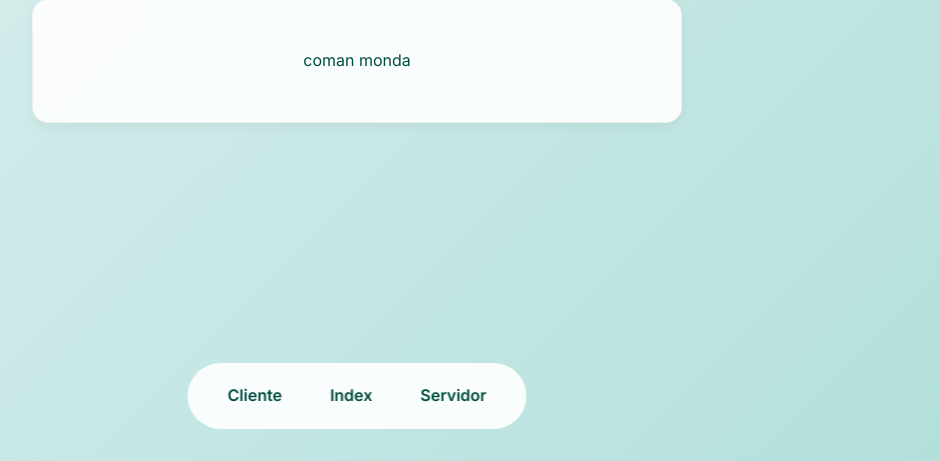
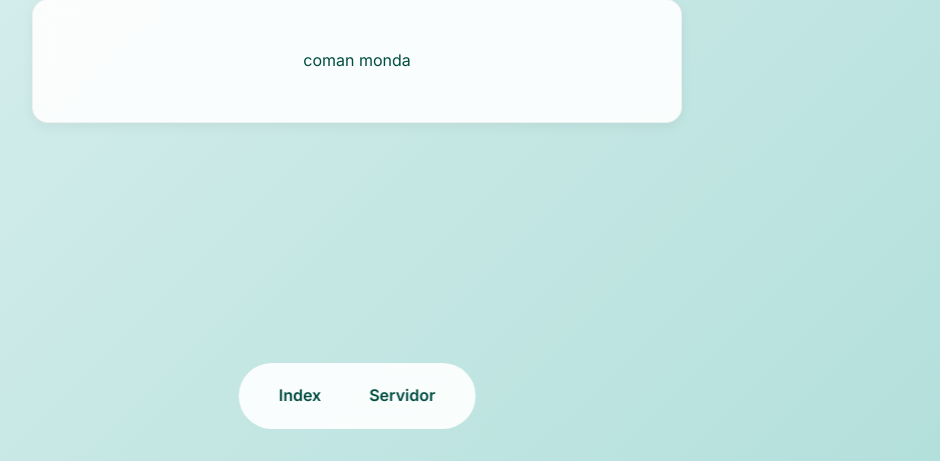
Before and after one commit to SKing25/Redes_CS, a Flask app: page /cliente in a window 1280 px wide. Shown: the part 339-800 px from the top of the page, without its empty margins (283-1223 px from the left). Run offline with Flask 3, Linux system fonts and the light colour scheme.

Commit message:
Imagina que haya más python que CSS o sea... bro..

```diff
--- a/templates/cliente.html
+++ b/templates/cliente.html
@@ -31,7 +31,6 @@
     </label>
 
     <div class="page-selector">
-        <a href="{{ url_for('cliente') }}" class="page-item" data-page="cliente"><span>Cliente</span></a>
         <a href="{{ url_for('index') }}" class="page-item" data-page="index"><span>Index</span></a>
         <a href="{{ url_for('servidor') }}" class="page-item" data-page="servidor"><span>Servidor</span></a>
     </div>
--- a/templates/servidor.html
+++ b/templates/servidor.html
@@ -34,7 +34,6 @@
   <div class="page-selector">
     <a href="{{ url_for('cliente') }}" class="page-item" data-page="cliente"><span>Cliente</span></a>
     <a href="{{ url_for('index') }}" class="page-item" data-page="index"><span>Index</span></a>
-    <a href="{{ url_for('servidor') }}" class="page-item" data-page="servidor"><span>Servidor</span></a>
   </div>
 
   <div class="main-card">
```
